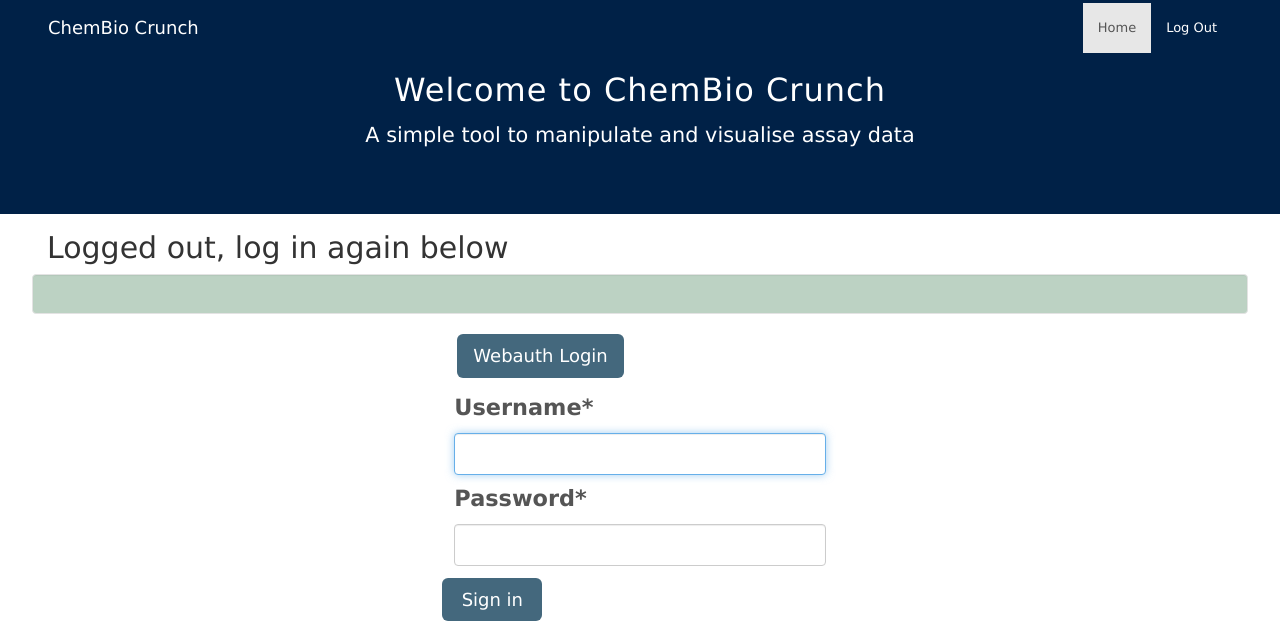
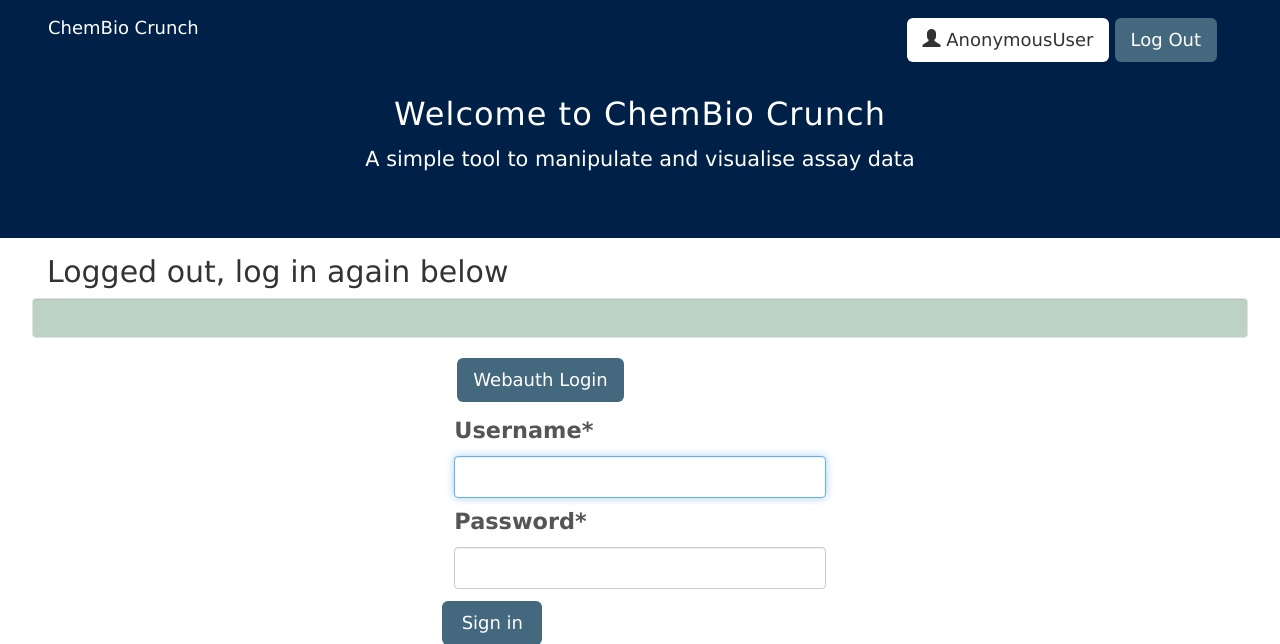
Before and after one commit to thesgc/chembiocrunch, a Django app: page /logged_out/ in a window 1280 px wide. Shown: the top 644 px of the page. Run offline with Django 3.2, Linux system fonts and the light colour scheme; parts of the project's set-up code (start-up, migrations or seed data) failed here and were passed over; some libraries are stand-ins or nearby versions.

Commit message:
Logged in user displayed alongside logout button

```diff
--- a/chembiocrunch/templates/base.html
+++ b/chembiocrunch/templates/base.html
@@ -78,11 +78,8 @@
           <a class="navbar-brand" href="/">ChemBio Crunch</a>
         </div>
         <div class="collapse navbar-collapse">
-          <ul class="nav navbar-nav navbar-right">
-            <li class="active"><a href="/">Home</a></li>
-
-            <li><a href="{% url "logout" %}">Log Out</a></li>
-          </ul>
+          <p class="navbar-text navbar-right text-capitalize"><button type="button" class="btn btn-default"><span class="glyphicon glyphicon-user"></span> {{request.user}}</button>
+            <a href="{% url "logout" %}"><button type="button" class="btn btn-primary">Log Out</button></a></p>
         </div><!--/.nav-collapse -->
       </div>
     </nav>
```
